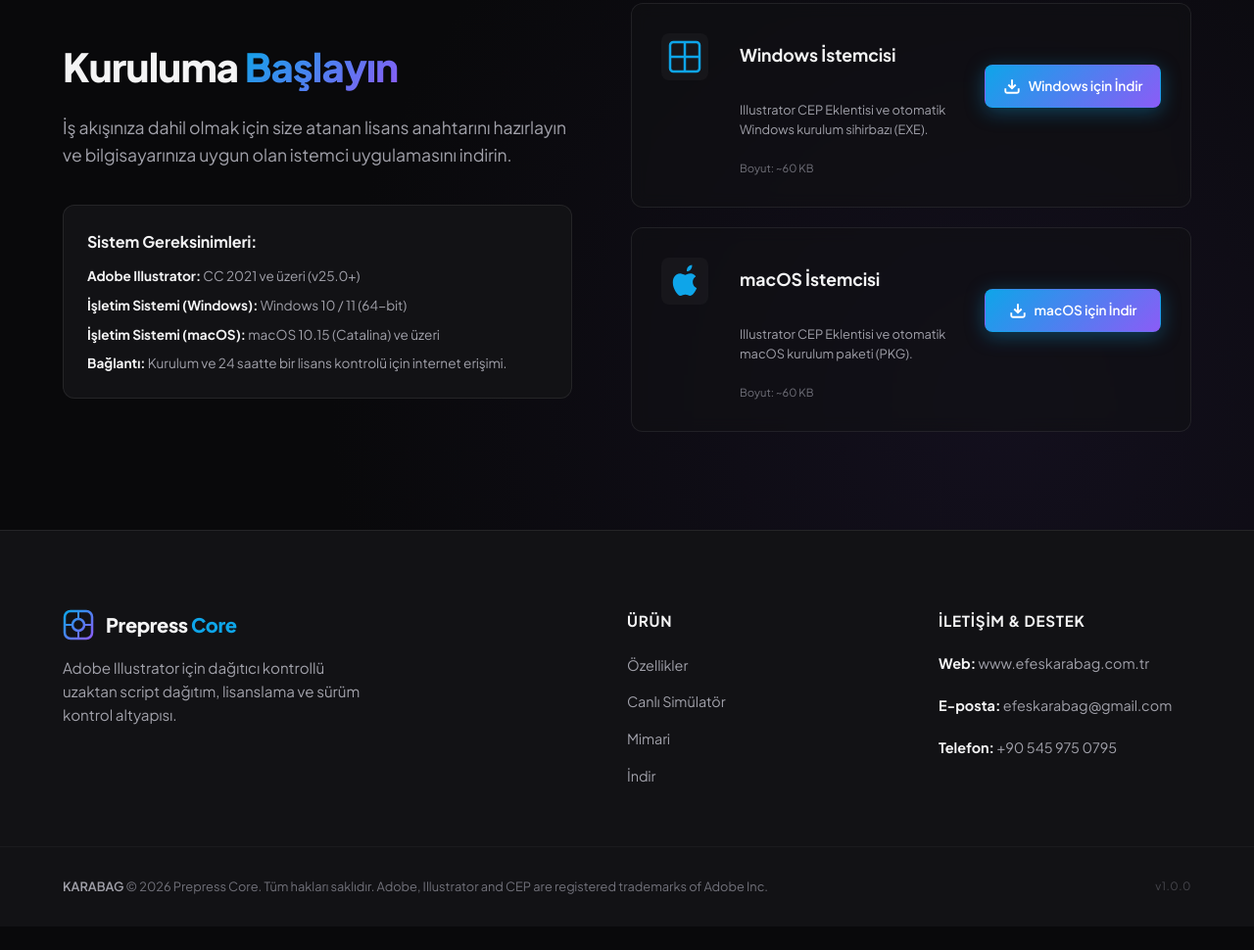
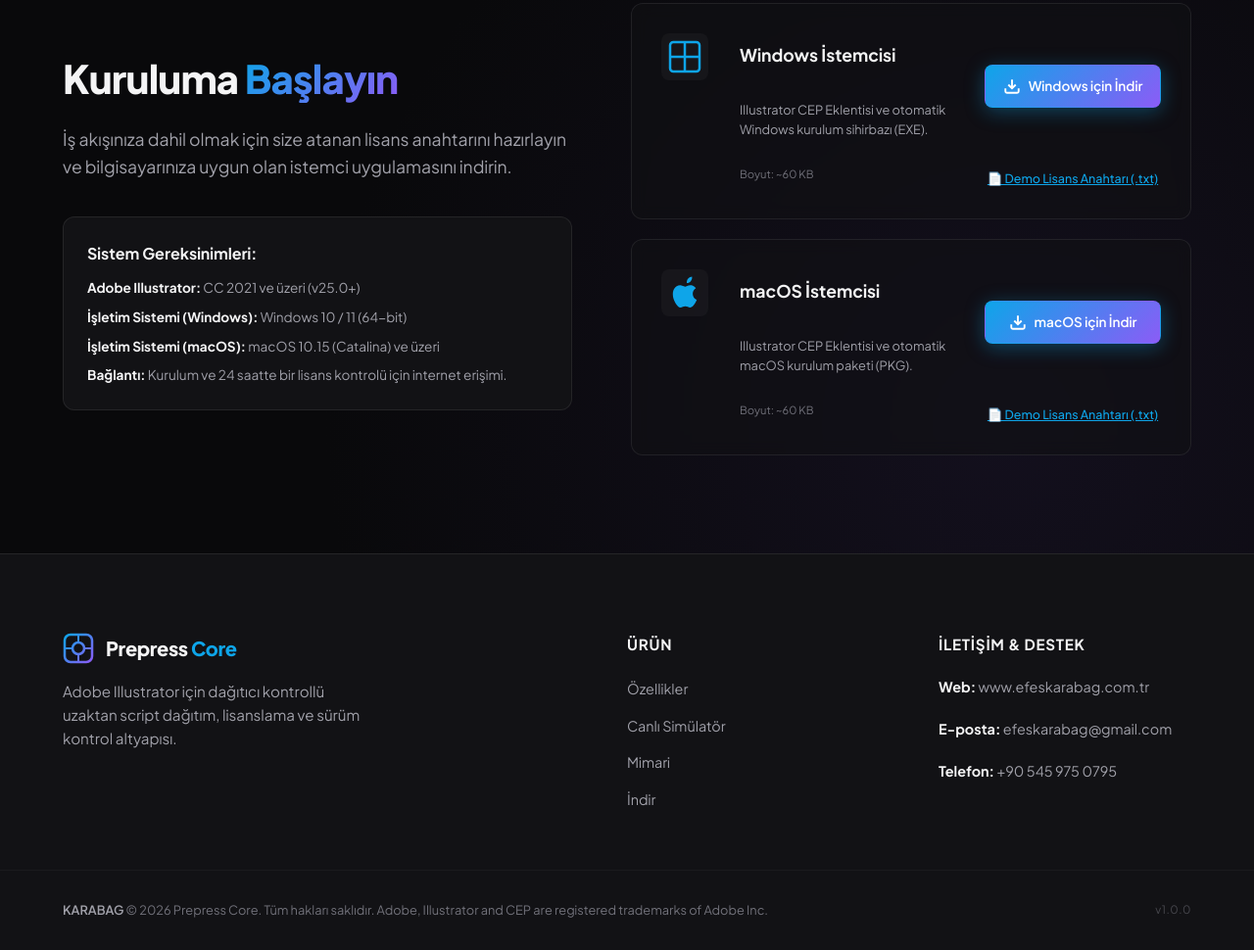
Before and after one commit to efeskarabag/prepresscore.com, a website built with Vite: page index.html in a window 1280 px wide. Shown: the part 5954-6924 px from the top of the page at 98% size. Before the commit the page ends 6900 px from the top, so only its background shows below. Built offline with nearby package versions, Linux system fonts and the light colour scheme.

Commit message:
Add demo_lisans_anahtari.txt and update download cards in index.html to link to it

```diff
--- a/index.html
+++ b/index.html
@@ -808,6 +808,11 @@
                             <span data-i18n="dl-card-win-btn">Windows için İndir</span>
                         </a>
                         <span class="card-meta" data-i18n="dl-card-win-meta">Boyut: ~14.2 MB</span>
+                        <div style="margin-top: 10px; width: 100%; display: flex; justify-content: center;">
+                            <a href="/demo_lisans_anahtari.txt" target="_blank" style="font-size: 0.78rem; color: var(--color-teal); text-decoration: underline; font-weight: 500;">
+                                📄 Demo Lisans Anahtarı (.txt)
+                            </a>
+                        </div>
                     </div>
 
                     <!-- macOS Download -->
@@ -826,6 +831,11 @@
                             <span data-i18n="dl-card-mac-btn">macOS için İndir</span>
                         </a>
                         <span class="card-meta" data-i18n="dl-card-mac-meta">Boyut: ~18.5 MB</span>
+                        <div style="margin-top: 10px; width: 100%; display: flex; justify-content: center;">
+                            <a href="/demo_lisans_anahtari.txt" target="_blank" style="font-size: 0.78rem; color: var(--color-teal); text-decoration: underline; font-weight: 500;">
+                                📄 Demo Lisans Anahtarı (.txt)
+                            </a>
+                        </div>
                     </div>
                 </div>
             </div>
```
Also changed, not shown: public/demo_lisans_anahtari.txt (added, +14 -0 lines), dist/demo_lisans_anahtari.txt (added), dist/index.html, 2 other files.
